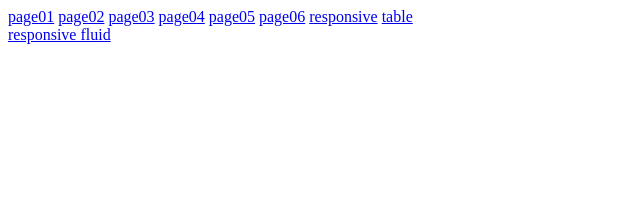
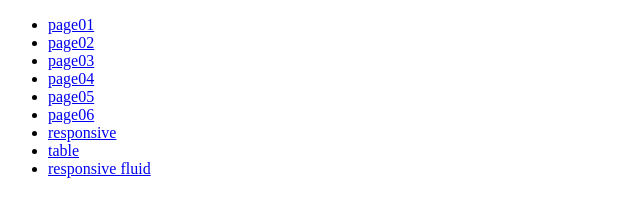
Before and after one commit to popsof/fds, a plain HTML site: page index.html in a window 1280 px wide. Shown: the whole page, without its empty margins (0-640 px from the left). Drawn offline with Linux system fonts and the light colour scheme.

Commit message:
Add ul li tag for list

```diff
--- a/index.html
+++ b/index.html
@@ -7,17 +7,16 @@
   <title>popsof</title>
 </head>
 <body>
-  <a href="hw01/page01/index.html">page01</a>
-  <a href="hw01/page02/index.html">page02</a>
-  <a href="hw01/page03/index.html">page03</a>
-  <a href="hw01/page04/index.html">page04</a>
-  <a href="hw01/page05/index.html">page05</a>
-  <a href="hw01/page06/index.html">page06</a>
-  <a href="hw-rwd/index.html">responsive</a>
-  <a href="0213/table.html">table</a>
-  <br>
-  <a href="grid/index.html">responsive fluid</a>
-
-
+  <ul>
+    <li><a href="hw01/page01/index.html">page01</a></li>
+    <li><a href="hw01/page02/index.html">page02</a></li>
+    <li><a href="hw01/page03/index.html">page03</a></li>
+    <li><a href="hw01/page04/index.html">page04</a></li>
+    <li><a href="hw01/page05/index.html">page05</a></li>
+    <li><a href="hw01/page06/index.html">page06</a></li>
+    <li><a href="hw-rwd/index.html">responsive</a></li>
+    <li><a href="0213/table.html">table</a></li>
+    <li><a href="grid/index.html">responsive fluid</a></li>
+  </ul>
 </body>
 </html>
```
